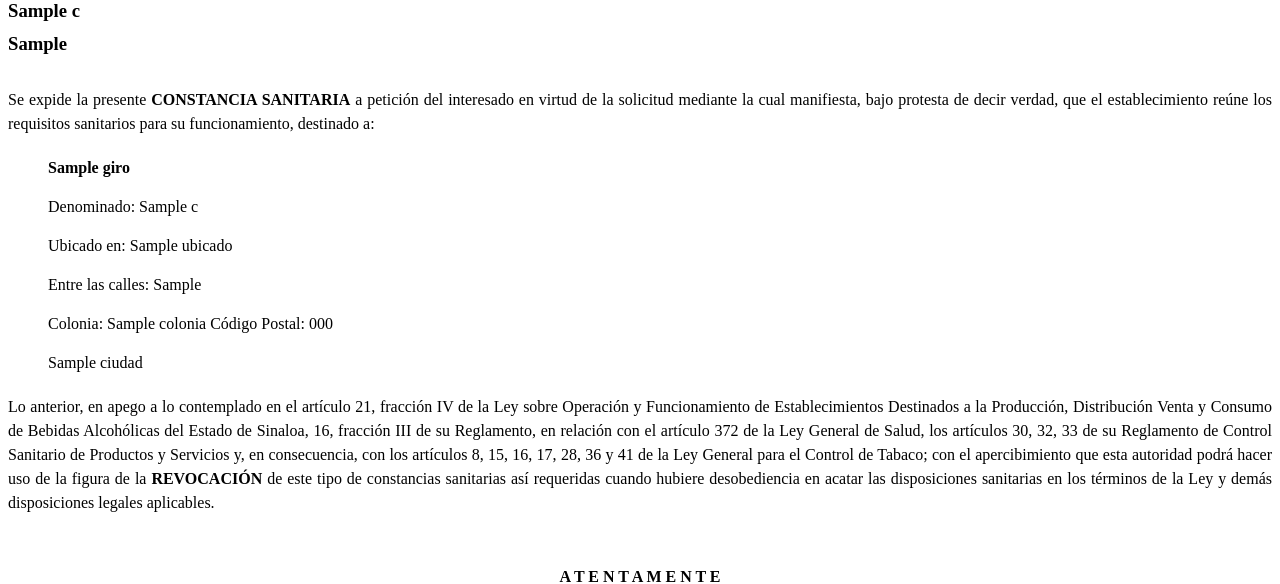
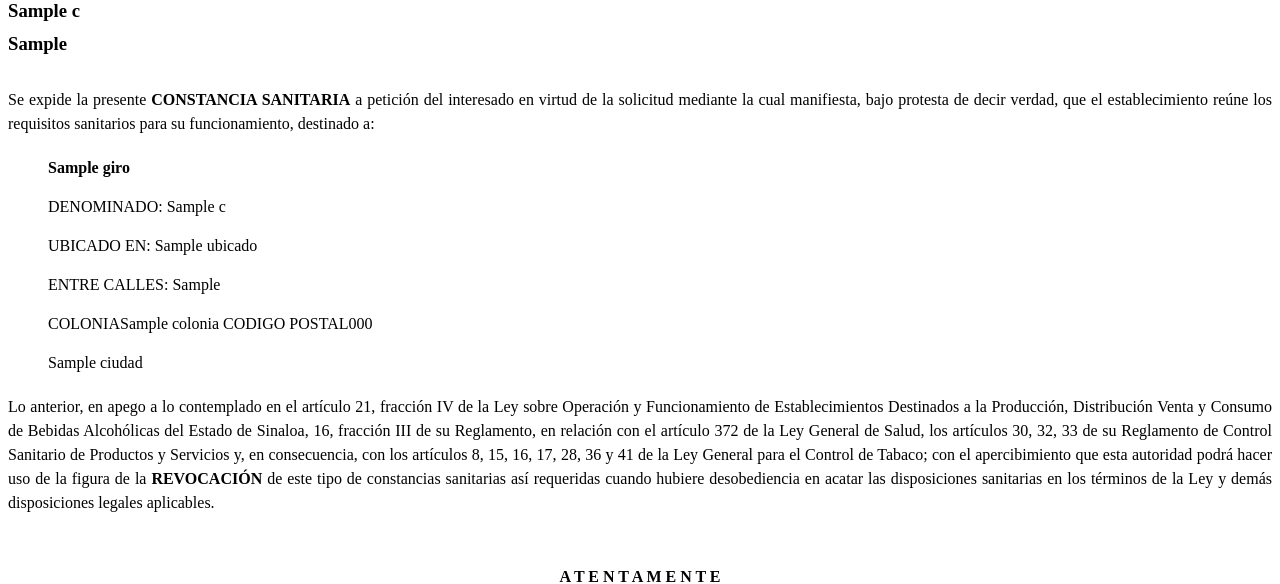
Before and after one commit to jvilla-glitch/sicat-constancias, a Flask app: template templates/plantilla_constancia.html in a window 1280 px wide. Shown: the part 181-765 px from the top of the page. Run offline with Flask 3, Linux system fonts and the light colour scheme; the template is opened without the code that fills it: most values are stand-ins (such as "Sample title", 1, 10 or a date in 2020).

Commit message:
Update plantilla_constancia.html

```diff
--- a/templates/plantilla_constancia.html
+++ b/templates/plantilla_constancia.html
@@ -96,10 +96,10 @@
 
         <div class="datos-establecimiento">
             <p><span class="bold">{{ c.giro }}</span></p>
-            <p>Denominado: {{ c.denominado }}</p>
-            <p>Ubicado en: {{ c.ubicado }}</p>
-            <p>Entre las calles: {{ c.entre_calles }}</p>
-            <p>Colonia: {{ c.colonia }}    Código Postal: {{ c.codigo_postal }}</p>
+            <p>DENOMINADO: {{ c.denominado }}</p>
+            <p>UBICADO EN: {{ c.ubicado }}</p>
+            <p>ENTRE CALLES: {{ c.entre_calles }}</p>
+            <p>COLONIA{{ c.colonia }}   CODIGO POSTAL{{ c.codigo_postal }}</p>
             <p>{{ c.ciudad }}</p>
         </div>
 
```
